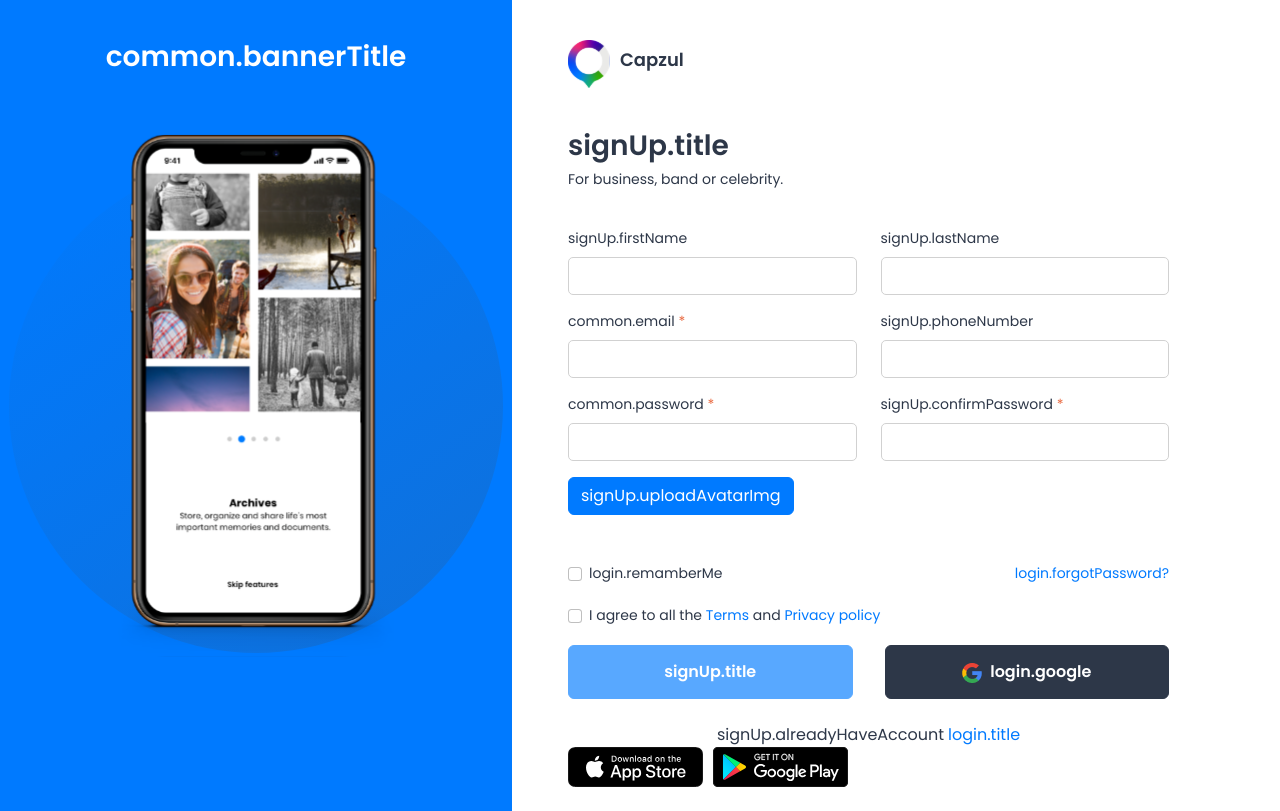
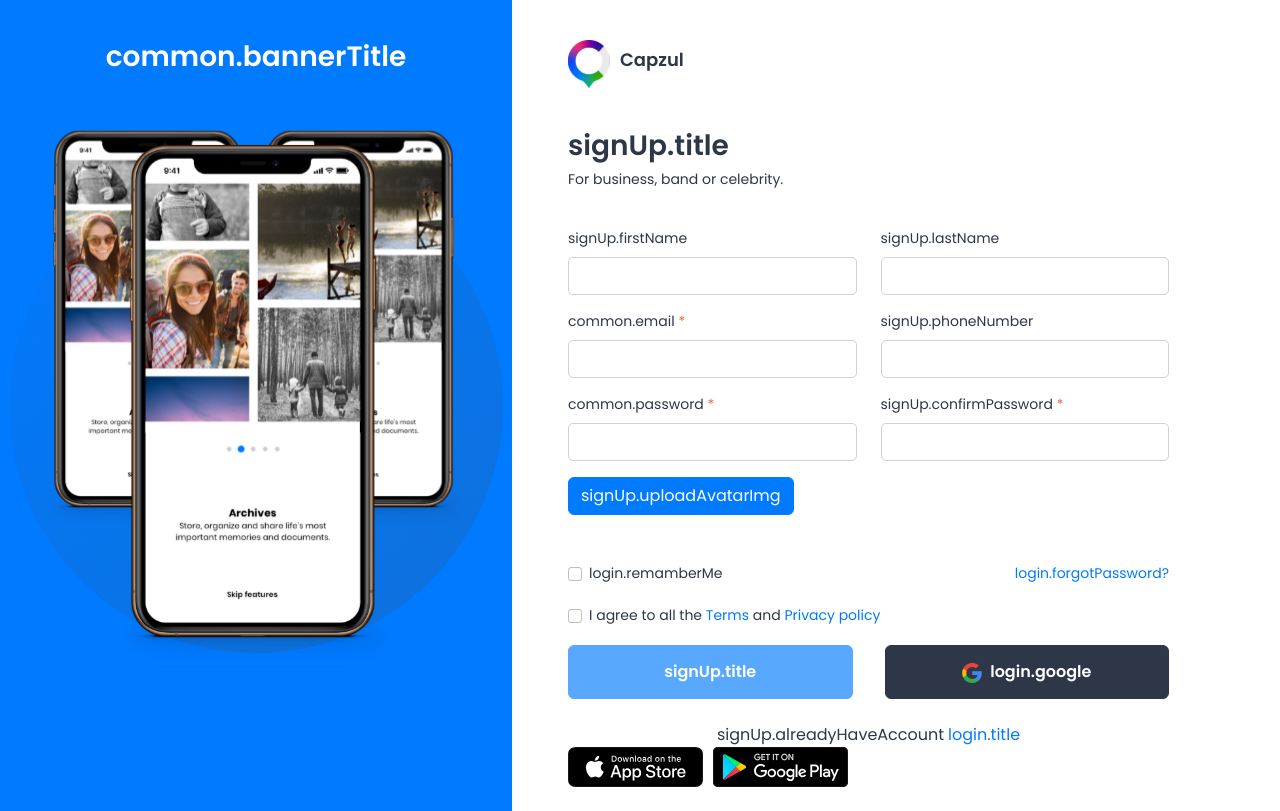
Before and after one commit to ba1679/interview-exam, a React (Create React App) app: page /sign-up in a window 1280 px wide. Built offline with nearby package versions, Linux system fonts and the light colour scheme; no server answers; what i18next-xhr-backend would draw is missing.

Commit message:
style: adjust RWD width, add other iphone img

```diff
--- a/src/components/layout/index.module.scss
+++ b/src/components/layout/index.module.scss
@@ -1,23 +1,26 @@
 @import '../../assets/scss/helpers/variables';
 
 .leftBanner {
-  position: relative;
-  width: 40%;
-  padding: 40px 66px 85px;
-  background-color: $primary;
-  color: #ffffff;
-  z-index: 1;
-  display: flex;
-  flex-direction: column;
-  align-items: center;
+  display: none;
   h1 {
     font-size: 28px;
     font-weight: 600;
     text-align: center;
-    margin-bottom: 60px;
+    margin-bottom: 56px;
   }
-  @media (min-width: 1367px) {
+  @media (min-width: 1920px) {
     padding: 64px 110px 118px;
+  }
+  @media (min-width: 769px) {
+    display: flex;
+    flex-direction: column;
+    align-items: center;
+    position: relative;
+    width: 40%;
+    padding: 40px 66px 85px;
+    background-color: $primary;
+    color: #ffffff;
+    z-index: 1;
   }
 }
 
@@ -31,28 +34,51 @@
   transform: translate(-50%, -50%);
   background: linear-gradient(324.93deg, #0f70da 0.74%, #007aff 100%);
   z-index: -1;
+  @media (min-width: 1920px) {
+    width: 593px;
+    height: 593px;
+  }
 }
 
 .firstIphone {
   width: 277px;
   height: 524px;
-  z-index: 1;
+  position: absolute;
+  top: 50%;
+  left: 50%;
+  transform: translate(-50%, -50%);
   img {
     width: 100%;
   }
-  @media (min-width: 1367px) {
+  @media (min-width: 1920px) {
     width: 332px;
     height: 630px;
   }
 }
 
+.backIphone {
+  width: 212px;
+  height: 403px;
+  img {
+    width: 100%;
+  }
+  @media (min-width: 1920px) {
+    width: 255px;
+    height: 485px;
+  }
+}
+
 .rightForm {
-  width: 60%;
-  padding: 40px 111px 24px 56px;
+  width: 100%;
+  padding: 20px;
   display: flex;
   flex-direction: column;
-  @media (min-width: 1367px) {
+  @media (min-width: 1920px) {
     padding: 64px 192px 32px 162px;
+  }
+  @media (min-width: 769px) {
+    width: 60%;
+    padding: 40px 111px 24px 56px;
   }
 }
 
--- a/src/components/layout/index.tsx
+++ b/src/components/layout/index.tsx
@@ -15,8 +15,18 @@ const Layout = ({ children }: { children: React.ReactElement }) => {
       <div className={styles.leftBanner}>
         <div className={styles.circleBg}></div>
         <h1>{t('common.bannerTitle')}</h1>
-        <div className={styles.firstIphone}>
-          <img src={IphoneImg} alt='iphone' />
+        <div>
+          <div className='d-flex'>
+            <div className={styles.backIphone}>
+              <img src={IphoneImg} alt='iphone' />
+            </div>
+            <div className={styles.backIphone}>
+              <img src={IphoneImg} alt='iphone' />
+            </div>
+          </div>
+          <div className={styles.firstIphone}>
+            <img src={IphoneImg} alt='iphone' />
+          </div>
         </div>
       </div>
       <div className={styles.rightForm}>
```
